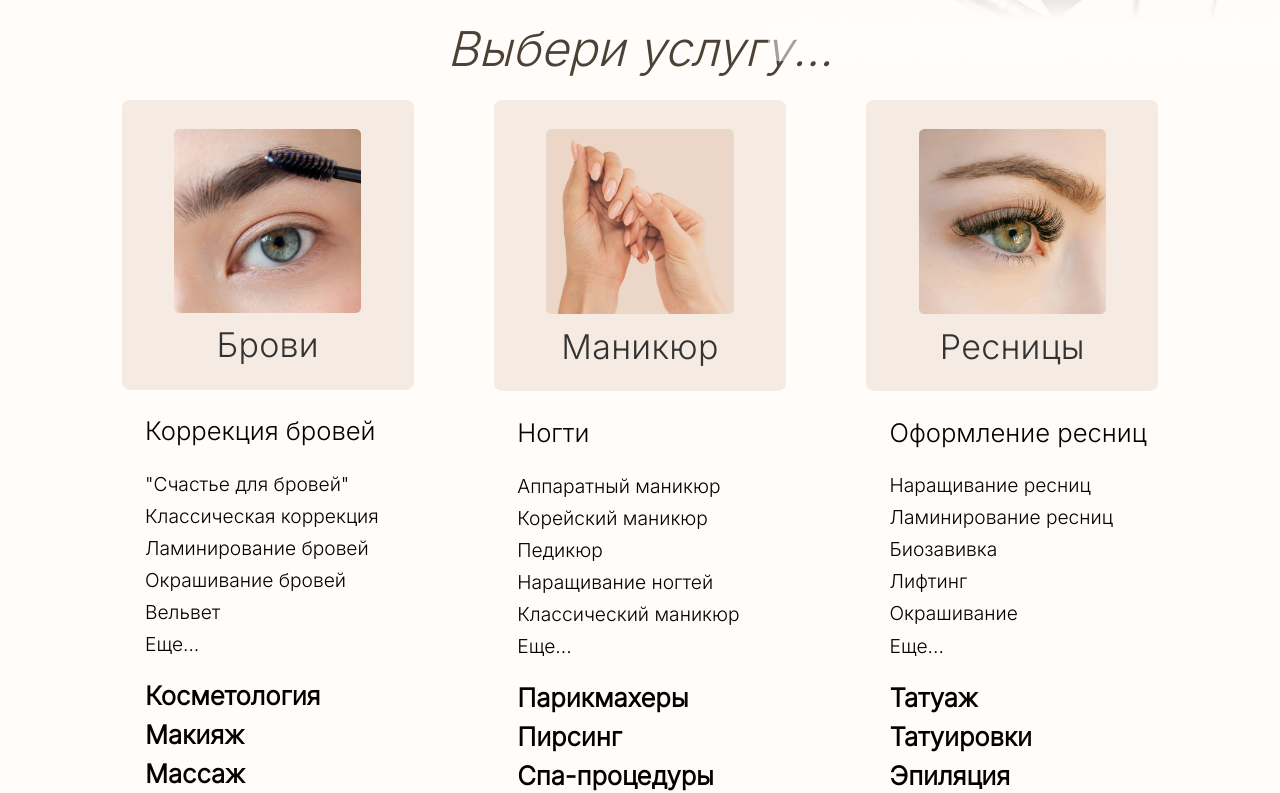
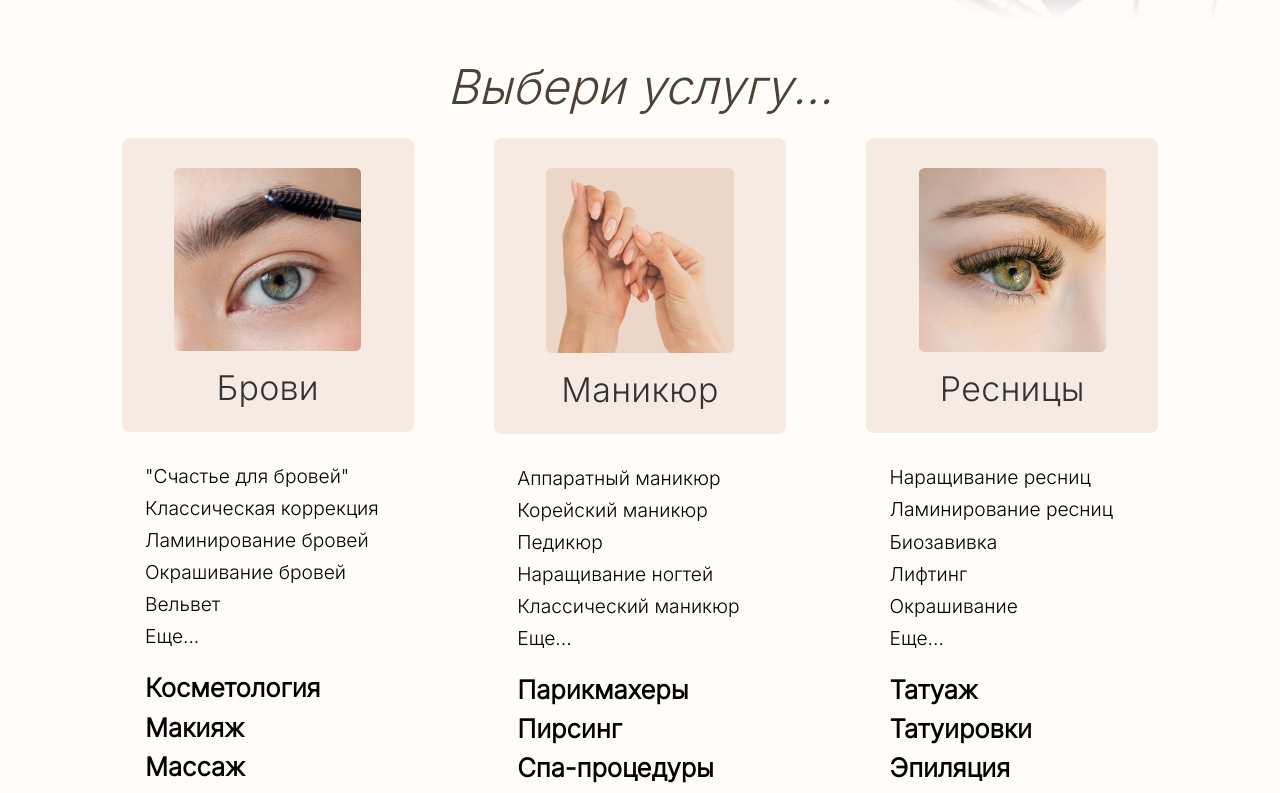
Before and after one commit to supxn/beautyhub_v2, a React (Vite) app in the folder front_beautyhub/: page / in a window 1280 px wide. Shown: the part 669-1462 px from the top of the page. Built offline with nearby package versions, Linux system fonts and the light colour scheme.

Commit message:
niki_Categories_Main_pages_Update

```diff
--- a/front_beautyhub/src/components/BrowsListing/BrowsListing.module.scss
+++ b/front_beautyhub/src/components/BrowsListing/BrowsListing.module.scss
@@ -48,7 +48,8 @@
           }
 
           h4 {
-            font-size: 100%;
+            font-size: 30px;
+            font-weight: lighter;
             margin: 3%;
           }
 
--- a/front_beautyhub/src/components/LashesListing/LashesListing.module.scss
+++ b/front_beautyhub/src/components/LashesListing/LashesListing.module.scss
@@ -48,7 +48,8 @@
           }
 
           h4 {
-            font-size: 100%;
+            font-size: 30px;
+            font-weight: lighter;
             margin: 3%;
           }
 
--- a/front_beautyhub/src/components/ManicureListing/ManicureListing.module.scss
+++ b/front_beautyhub/src/components/ManicureListing/ManicureListing.module.scss
@@ -49,14 +49,20 @@
         }
 
         h4 {
-          font-size: 100%;
+          font-size: 30px;
+          font-weight: lighter;
           margin: 3%;
         }
 
-        ul {
-          list-style: none;
-          padding: 0;
-          margin: 5%;
+        .wrapper {
+          display: grid;
+          grid-template-columns: auto 33% 33% 33% auto;
+
+          ul {
+            list-style: disc; //  маркеры
+            margin: 0;
+            text-align: left; // выравнивание текста внутри ul
+          }
 
           li {
             font-size: 14px;
--- a/front_beautyhub/src/components/ManicureListing/ManicureListing.tsx
+++ b/front_beautyhub/src/components/ManicureListing/ManicureListing.tsx
@@ -54,30 +54,37 @@ const Manicure: React.FC = () => {
           <div className={styles.card}>
             <img src={spa} alt="СПА-уход" />
             <h4>СПА-уход</h4>
+          </div>
+          <div className={styles.card}>
+            <img src={classicmanic} alt="Классический маникюр" />
+            <h4>Классический маникюр</h4>
+          </div>
+          <div className={styles.card}>
+            <img src={pedicure} alt="Педикюр" />
+            <h4>Педикюр</h4>
+          </div>
+
             <ul>
               <li>Снятие покрытия гель-лак</li>
               <li>Покрытие гель-лак</li>
               <li>Коррекция маникюра</li>
             </ul>
-          </div>
-          <div className={styles.card}>
-            <img src={classicmanic} alt="Классический маникюр" />
-            <h4>Классический маникюр</h4>
             <ul>
               <li>Восстановление френч</li>
               <li>Детский маникюр</li>
               <li>Укрепление ногтей</li>
             </ul>
-          </div>
-          <div className={styles.card}>
-            <img src={pedicure} alt="Педикюр" />
-            <h4>Педикюр</h4>
             <ul>
               <li>Мужской маникюр</li>
               <li>Мужской педикюр</li>
               <li>Витражный маникюр</li>
             </ul>
-          </div>
+
+
+
+
+
+
         </div>
     </div>
     );
--- a/front_beautyhub/src/components/ServicesGrids/ServicesComp.tsx
+++ b/front_beautyhub/src/components/ServicesGrids/ServicesComp.tsx
@@ -58,13 +58,25 @@ const Services = () => {
         {services.map((service, index) => (
           <Grid item sm={4} key={index} className={styles.serviceItem}>
             <Box className={styles.card}>
+
+            {service.title === "Маникюр" || service.title === "Брови" || service.title === "Ресницы" ? (
+              <Link
+                to={`/categories#${anchors[service.title]}`} // динамически подставляем якорь
+                className={styles.link}
+                style={{ display: 'block' }} // чтобы картинка была кликабельной по всей области
+              >
+                <img src={service.image} alt={service.title} className={styles.serviceImage} />
+              </Link>
+            ) : (
               <img src={service.image} alt={service.title} className={styles.serviceImage} />
+            )}
+
               <Typography variant="h4" className={styles.serviceTitle} sx={{ fontFamily: 'Inter', fontWeight: 400}}>
                 {/* Оборачиваем заголовки "Брови", "Маникюр" и "Ресницы" в Link для перехода */}
                 {service.title === "Маникюр" || service.title === "Брови" || service.title === "Ресницы" ? (
                   <Link
-                  to={`/categories#${anchors[service.title]}`} // динамически подставляем якорь
-                  className={styles.link}
+                    to={`/categories#${anchors[service.title]}`} // динамически подставляем якорь
+                    className={styles.link}
                   >
                     {service.title}
                   </Link>
@@ -74,13 +86,6 @@ const Services = () => {
               </Typography>
             </Box>
             <Box className={styles.textWrapper}>
-              <p className={styles.serviceLabel}> {/*1 ряд подзаголовков*/}
-                {service.title === "Брови"
-                  ? "Коррекция бровей"
-                  : service.title === "Маникюр"
-                  ? "Ногти"
-                  : "Оформление ресниц"}
-              </p>
               <ul className={styles.descriptionList}> {/*список для подзаголовка*/}
                 {service.description.map((item, idx) => (
                   <li key={idx}>{item}</li>
@@ -97,9 +102,13 @@ const Services = () => {
           </Grid>
         ))}
       </Grid>
-      <Typography variant="h5" className={styles.extraTitle} sx={{ fontFamily: 'Inter', fontWeight: 400}}>
-        Все услуги мастеров...
-      </Typography>
+
+      <Link to={`/categories#`} className={styles.link}>
+        <Typography variant="h5" className={styles.extraTitle} sx={{ fontFamily: 'Inter', fontWeight: 400}}>
+          Все услуги мастеров...
+        </Typography>
+      </Link>
+
     </Box>
   );
 };
--- a/front_beautyhub/src/components/ServicesGrids/servicesgrids.module.scss
+++ b/front_beautyhub/src/components/ServicesGrids/servicesgrids.module.scss
@@ -1,5 +1,6 @@
 .container {
   padding: 5%;
+  padding-top: 8%;
   text-align: center;
 }
 
@@ -52,14 +53,14 @@
 }
 
 .textWrapper {
-  margin-top: 1rem;
+  margin-top: 2rem;
   text-align: left;
   padding-left: 8%;
 }
 
 .serviceLabel {
   font-size: 160%;
-  font-weight: bolder;
+  font-weight: bold;
   color: #000000;
 }
 
--- /dev/null
+++ b/front_beautyhub/src/hooks/scrollToTop.tsx
@@ -0,0 +1,14 @@
+import { useEffect } from 'react';
+import { useLocation } from 'react-router-dom';
+
+const useScrollToTop = () => {
+  const { pathname, hash } = useLocation();
+
+  useEffect(() => {
+    if (!hash) { // если нет якоря
+      window.scrollTo({ top: 0, behavior: 'instant' }); // можно behavior: 'smooth' для плавности
+    }
+  }, [pathname, hash]);
+};
+
+export default useScrollToTop;
--- a/front_beautyhub/src/pages/listing categories/categories.tsx
+++ b/front_beautyhub/src/pages/listing categories/categories.tsx
@@ -2,6 +2,7 @@ import React from 'react';
 import { Link } from 'react-router-dom'; // Импортируем Link для перехода
 import styles from './categories.module.scss';
 import useScrollToHash from '../../hooks/useScrollToHash';
+import useScrollToTop from '../../hooks/scrollToTop';
 
 import Header from '../../components/CategoriesListingHeaderComp/CategoriesHeader';
 import Manicure from '../../components/ManicureListing/ManicureListing';
@@ -10,6 +11,7 @@ import Brows from '../../components/BrowsListing/BrowsListing'
 
 const Services: React.FC = () => {
   useScrollToHash();
+  useScrollToTop();
   return (
     <section>
       <Header/>
```
